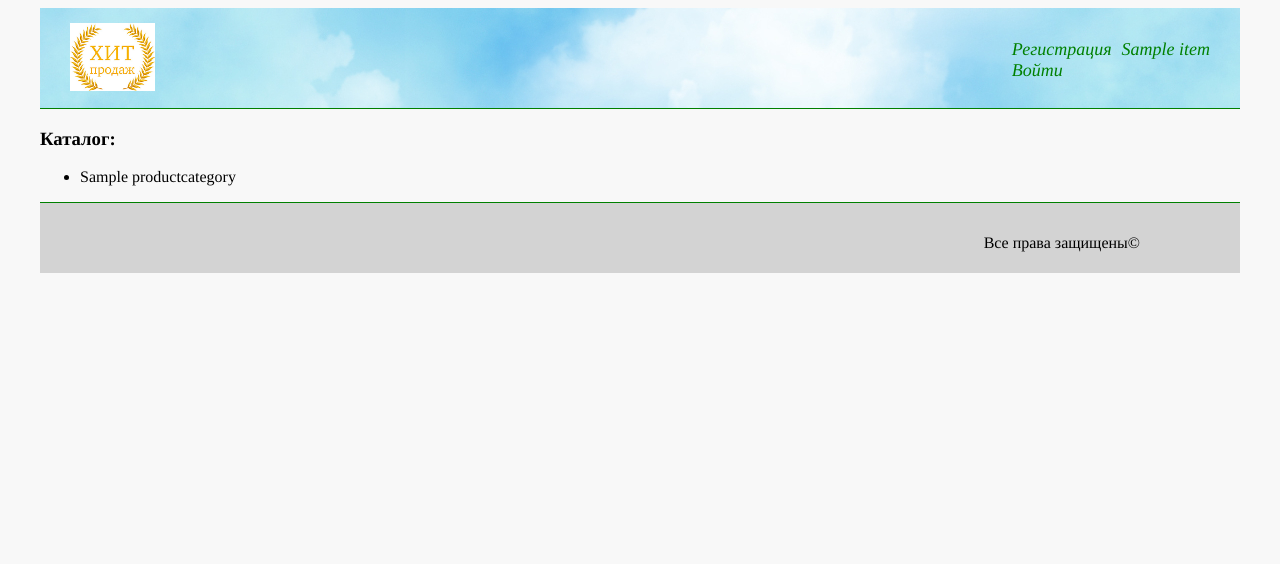
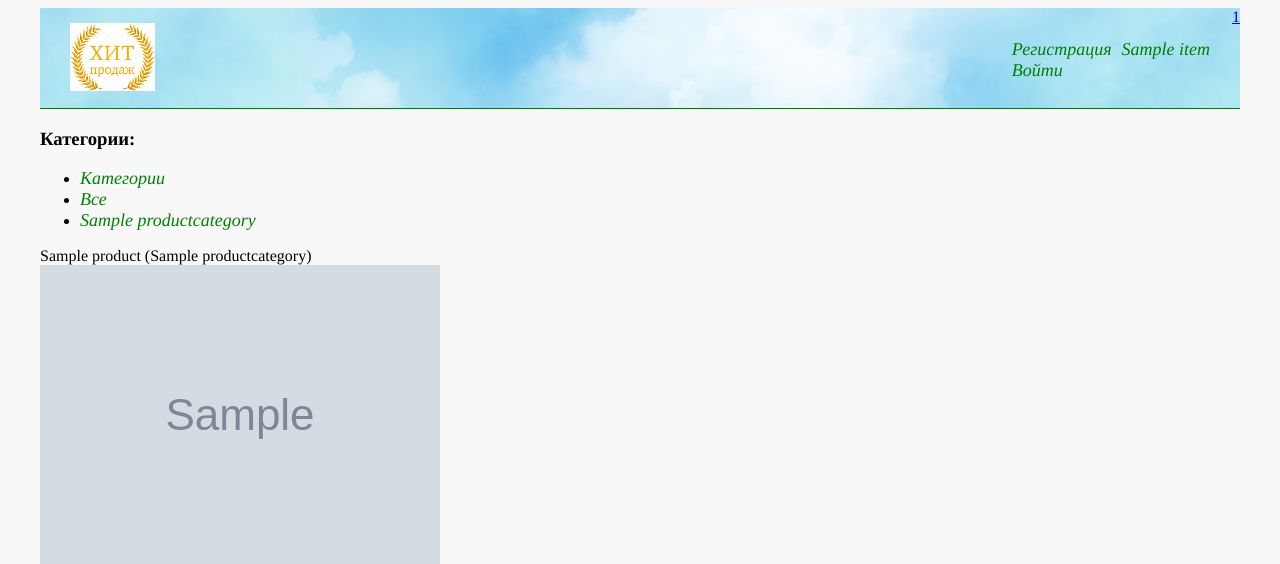
Before and after one commit to nishadrin/Django_study, a Django app: template mainapp/templates/mainapp/products.html in a window 1280 px wide. Shown: the top 564 px of the page. Run offline with Django 3.2, Linux system fonts and the light colour scheme; tables that the repository leaves empty hold one stand-in row (values such as "Sample post"); the template is opened without the code that fills it: values that come from a table or form of the project are taken from there, most other values are stand-ins (such as "Sample title", 1, 10 or a date in 2020); grey boxes marked "Sample" are stand-in pictures.

Commit message:
Lesson 5

```diff
--- a/geekshop/settings.py
+++ b/geekshop/settings.py
@@ -39,6 +39,7 @@ INSTALLED_APPS = [
     'django.contrib.staticfiles',
     'mainapp.apps.MainappConfig',
     'authapp.apps.AuthappConfig',
+    'basketapp.apps.BasketappConfig',
 ]
 
 MIDDLEWARE = [
--- a/geekshop/urls.py
+++ b/geekshop/urls.py
@@ -24,6 +24,7 @@ from django.conf.urls.static import static
 
 urlpatterns = [
     path('', mainapp.main, name='main'),
+    path('basket/', include('basketapp.urls', namespace='basket')),
     path('auth/', include('authapp.urls', namespace='auth')),
     path('products/', include('mainapp.urls', namespace='products')),
     path('contact/', mainapp.contact, name='contact'),
--- a/mainapp/templates/mainapp/includes/inc_categories_menu.html
+++ b/mainapp/templates/mainapp/includes/inc_categories_menu.html
@@ -1,8 +1,45 @@
 <ul class="links-menu">
-    {% for link in links_menu %}
-        <li>
+  <li>
+    <a href="{% url 'products:index' %}"
+       class="{% if request.resolver_match.view_name == 'products:index' %}
+                active_main_menu
+              {% else %}
+                header_a
+              {% endif %}">
 
-          {{ link.name }}
-        </li>
-    {% endfor %}
+      Категории
+
+    </a>
+  </li>
+
+  <li>
+    <a href="{% url 'products:category' 0 %}"
+       class="{% if request.resolver_match.kwargs.pk == 0 %}
+                active_main_menu
+              {% else %}
+                header_a
+              {% endif %}">
+
+      Все
+
+    </a>
+  </li>
+
+  {% for link in links_menu %}
+
+    <li>
+      <a href="{% url 'products:category' link.pk %}"
+         class="{% if request.resolver_match.kwargs.pk|add:'0' == link.pk %}
+                  active_main_menu
+                {% else %}
+                  header_a
+                {% endif %}">
+
+        {{ link.name }}
+
+      </a>
+    </li>
+
+  {% endfor %}
+
 </ul>
--- a/mainapp/templates/mainapp/includes/inc_main_menu.html
+++ b/mainapp/templates/mainapp/includes/inc_main_menu.html
@@ -40,4 +40,10 @@
 
     </ul>
   </div>
+  <a href="#" class="search"></a>
+  <a href="{% url 'basket:view' %}" class="basket">
+    <span>
+        {% if basket %} {{ basket|length }} {% endif %}
+    </span>
+</a>
 </div>
--- a/mainapp/templates/mainapp/products.html
+++ b/mainapp/templates/mainapp/products.html
@@ -1,28 +1,19 @@
 {% extends 'mainapp/base.html' %}
 {% load static %}
 
+{% block title %}
+    <title>Продукты</title>
+{% endblock %}
+
 {% block content %}
 
-  <h3>Каталог:</h3>
+  <h3>Категории:</h3>
   {% include 'mainapp/includes/inc_categories_menu.html' %}
-
-  <!-- <ul class="catalog_list">
-    <li class="catalog_li">
-      <div class="catalog_photo">
-        <a href="JBL T205BT.html"><img class="catalog_picture_gor" src="{% static 'img/JBL T205BT.jpg' %}" alt="Гарнитура JBL T205BT"> </a>
-      </div>
-      <div class="catalog_text">
-        <a href="JBL T205BT.html">Гарнитура JBL T205BT</a>
-      </div>
-    </li>
-    <li class="catalog_li">
-      <div class="catalog_photo sale">
-        <a href="JBL E25BT BLK.html"><img class="catalog_picture_ver" src="{% static 'img/JBL E25BT BLK.jpg' %}" alt="JBL E25BT BLK"> </a>
-      </div>
-      <div class="catalog_text">
-        <a href="JBL E25BT BLK.html">Гарнитура JBL E25BT BLK</a>
-      </div>
-    </li>
-  </ul> -->
+  {% for product in same_products %}
+        <div>{{ product.name }} ({{ product.category.name }})</div>
+        {% if product.image %}
+            <img src={{ product.image.url }} />
+        {% endif %}
+    {% endfor %}
 
 {% endblock %}
--- a/mainapp/urls.py
+++ b/mainapp/urls.py
@@ -6,5 +6,5 @@ app_name = 'mainapp'
 
 urlpatterns = [
     path('', mainapp.products, name='index'),
-    path('<int:pk>/', mainapp.products, name='category'),
+    path('category/<int:pk>/', mainapp.products, name='category'),
 ]
```
Also changed, not shown: mainapp/views.py (+27 -2 lines).
